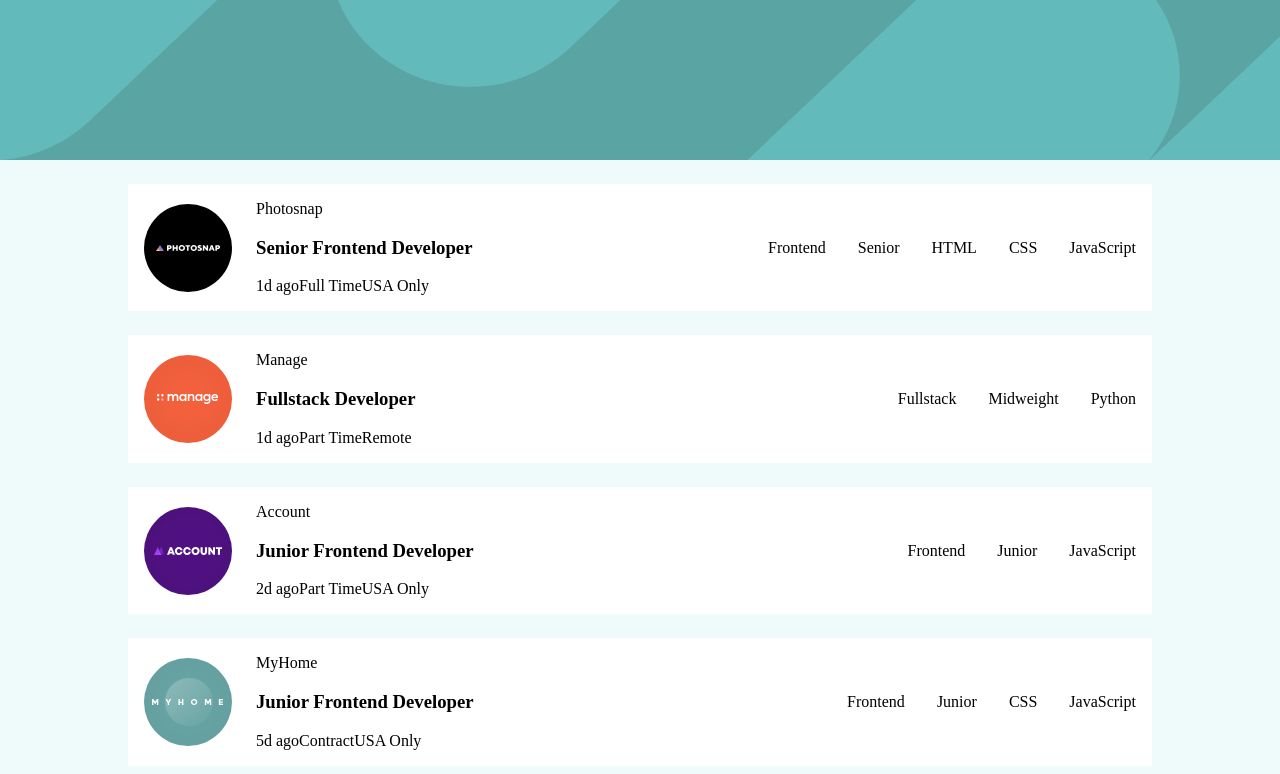
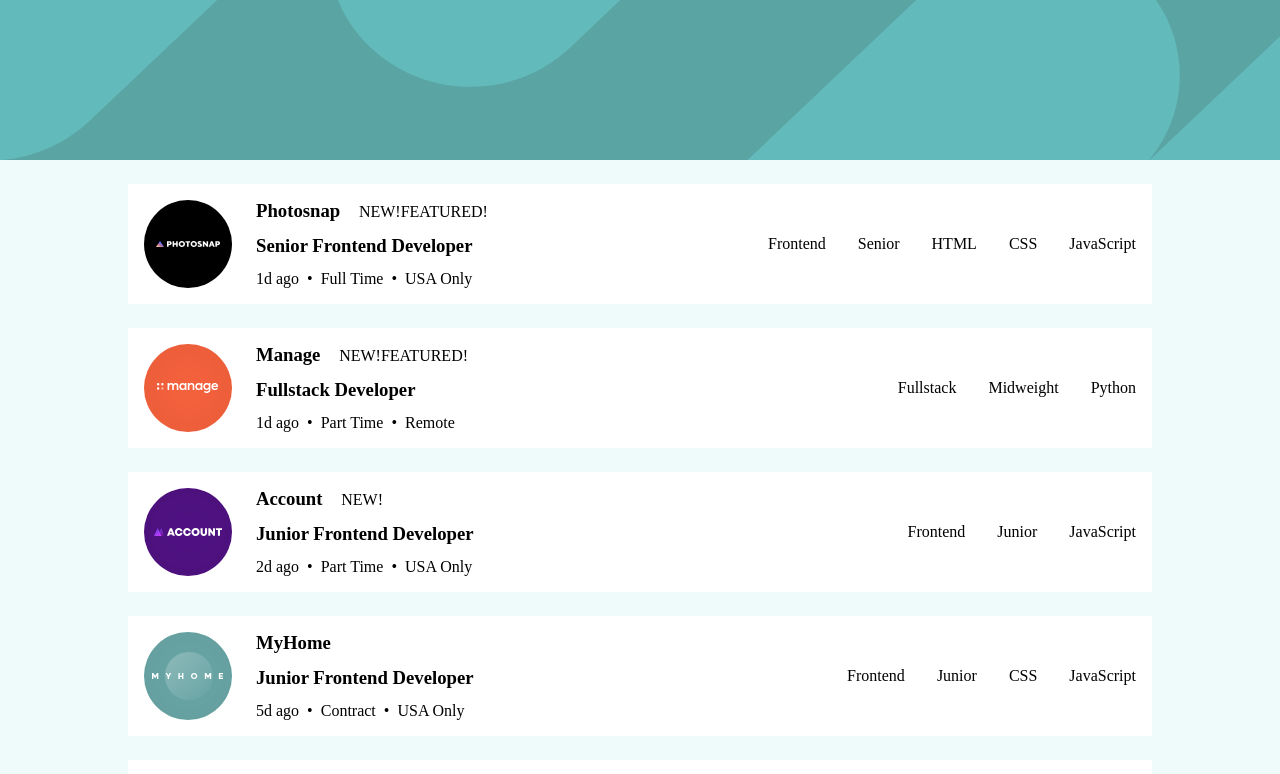
Before and after one commit to Chaffexd/job-list-site, a React (Vite) app: page / in a window 1280 px wide. Shown: the top 774 px of the page. Built offline with nearby package versions, Linux system fonts and the light colour scheme.

Commit message:
fixed some more styles

```diff
--- a/src/components/JobList/Jobs.jsx
+++ b/src/components/JobList/Jobs.jsx
@@ -13,14 +13,18 @@
                         <div className={classes.companyLogoContainer}>
                             <img src={jobItem.logo} alt="Company logo" />
                         </div>
-                        <div>
-                            <span>{jobItem.company}</span>
-                            <span>{jobItem.new}</span>
-                            <span>{jobItem.new}</span>
+                        <div className={classes.companyInfo}>
+                            <div className={classes.newFeatured}>
+                                <h3>{jobItem.company}</h3>
+                                {jobItem.new ?<span>NEW!</span> : null}
+                                {jobItem.featured ?<span>FEATURED!</span> : null}
+                            </div>
                             <h3>{jobItem.position}</h3>
-                            <span>{jobItem.postedAt}</span>
-                            <span>{jobItem.contract}</span>
-                            <span>{jobItem.location}</span>
+                            <div className={classes.metaData}>
+                                <span>{jobItem.postedAt}</span>
+                                <span>{jobItem.contract}</span>
+                                <span>{jobItem.location}</span>
+                            </div>
                         </div>
                     </div>
                     <div className={classes.jobInfoContainer}>
--- a/src/components/JobList/Jobs.module.css
+++ b/src/components/JobList/Jobs.module.css
@@ -25,3 +25,23 @@
 .jobInfo {
     margin: 0 1em 0 1em;
 }
+
+.metaData span:not(:last-child)::after {
+    content: "•";
+    margin: 0 0.5rem;
+}
+
+h3 {
+    display: inline-block;
+    margin: 0 1em 0 0;
+}
+
+.newFeatured {
+    display: inline;
+}
+
+.companyInfo {
+    display: flex;
+    flex-direction: column;
+    justify-content: space-between;
+}
```
